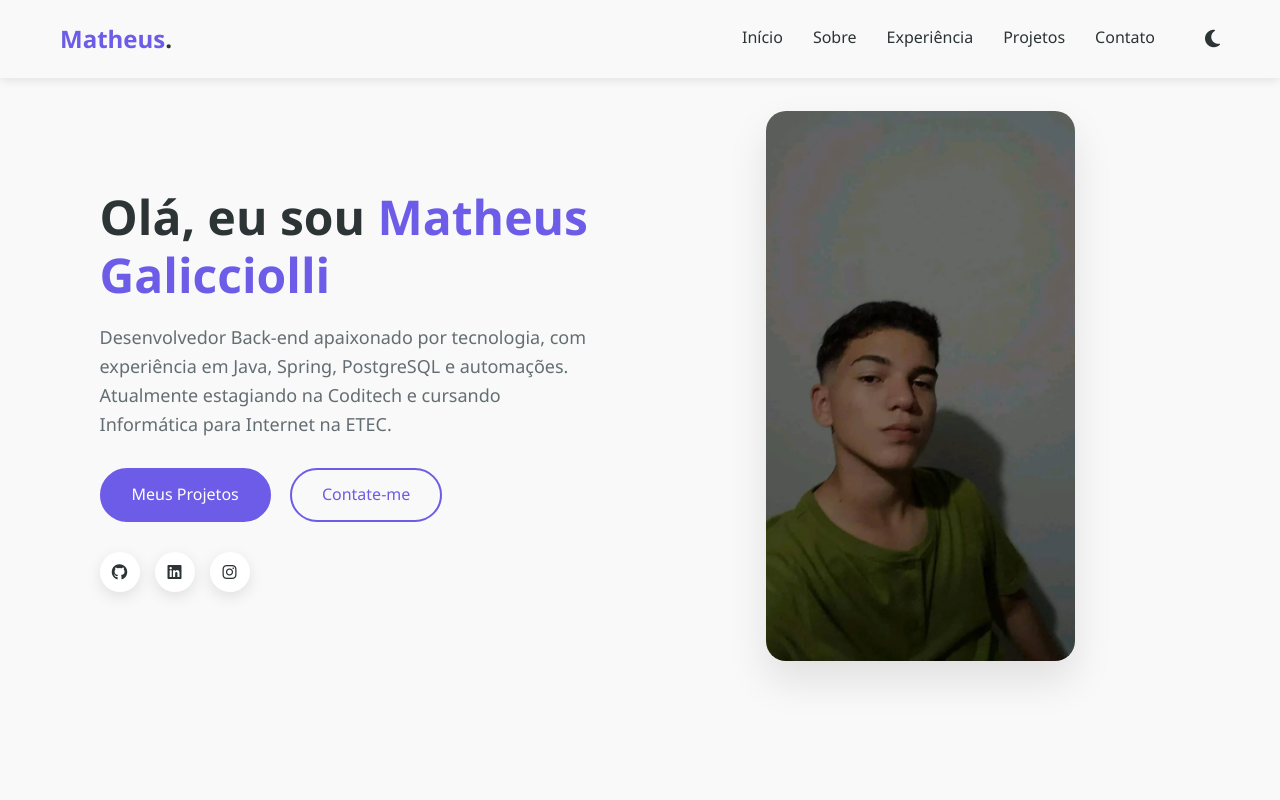
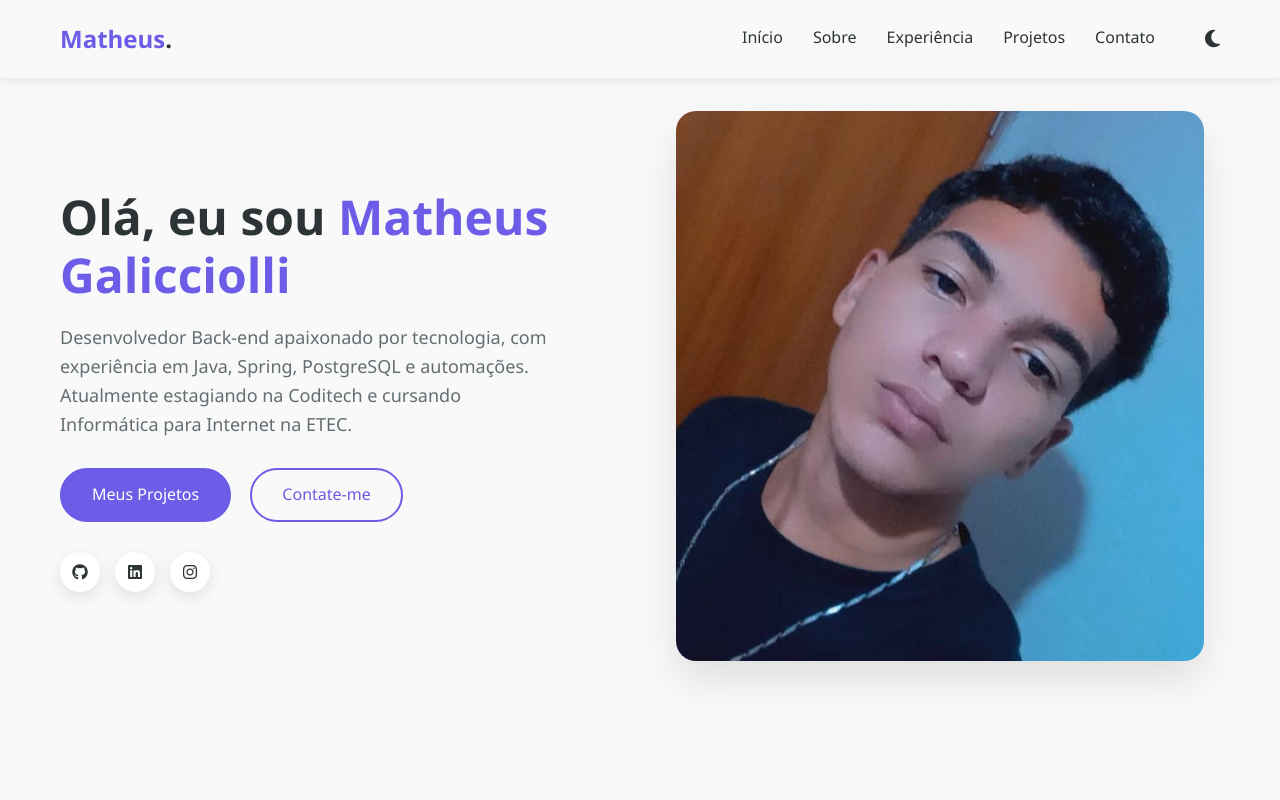
Before and after one commit to matheusvinmi/matheus-portifolio, a plain HTML site: page index.html in a window 1280 px wide. Shown: the top 800 px of the page. Drawn offline with Linux system fonts and the light colour scheme.

Commit message:
foto atualizada

```diff
--- a/index.html
+++ b/index.html
@@ -48,7 +48,7 @@
             </div>
             <div class="hero-image">
                 <!--https://images.unsplash.com/photo-1517694712202-14dd9538aa97?ixlib=rb-4.0.3&ixid=M3wxMjA3fDB8MHxwaG90by1wYWdlfHx8fGVufDB8fHx8fA%3D%3D&auto=format&fit=crop&w=1170&q=80-->
-                <img src="images/minhaFoto.jpeg" alt="Matheus Galicciolli" style="height: 550px;">
+                <img src="images/minhaFt2.jpeg" alt="Matheus Galicciolli" style="height: 550px;">
             </div>
         </div>
     </section>
```
Also changed, not shown: images/minhaFt2.jpeg (added).
